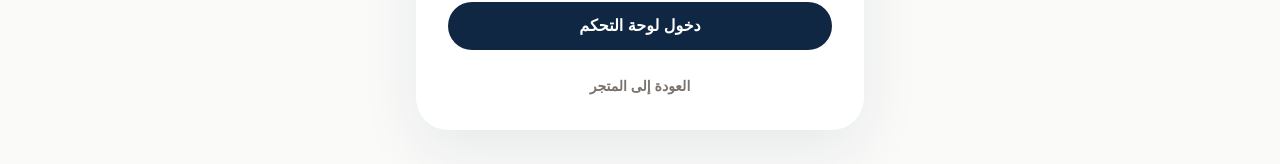
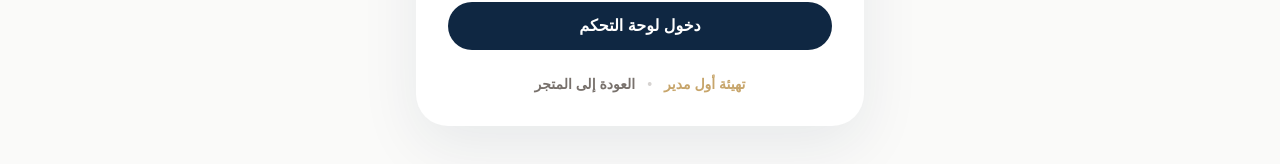
Before and after one commit to abdulaziz12030/rezo-store, a Next.js app: page /admin-login in a window 1280 px wide. Shown: the part 495-659 px from the top of the page. Built offline with nearby package versions, Linux system fonts and the light colour scheme; no server answers.

Commit message:
Add first-admin setup states to login page

```diff
--- a/src/app/admin-login/page.tsx
+++ b/src/app/admin-login/page.tsx
@@ -7,9 +7,19 @@ const errorMessages: Record<string, string> = {
   unauthorized: 'هذا الحساب لا يملك صلاحية إدارة REZO STYLE.'
 }
 
-export default async function AdminLoginPage({ searchParams }: { searchParams: Promise<{ error?: string }> }) {
-  const { error } = await searchParams
+const setupMessages: Record<string, string> = {
+  ready: 'تم إنشاء حساب Owner الأول. يمكنك تسجيل الدخول الآن.',
+  closed: 'تمت تهيئة الإدارة مسبقًا، وصفحة إنشاء المالك الأول مغلقة.'
+}
+
+export default async function AdminLoginPage({
+  searchParams
+}: {
+  searchParams: Promise<{ error?: string; setup?: string }>
+}) {
+  const { error, setup } = await searchParams
   const message = error ? errorMessages[error] : null
+  const setupMessage = setup ? setupMessages[setup] : null
 
   return (
     <main className="min-h-screen bg-stone-50 px-4 py-16">
@@ -19,6 +29,10 @@ export default async function AdminLoginPage({ searchParams }: { searchParams: P
           <h1 className="mt-3 text-3xl font-bold text-brand-navy">دخول الإدارة</h1>
           <p className="mt-3 text-sm leading-6 text-stone-600">هذه الصفحة مخصصة لحسابات الإدارة المعتمدة فقط.</p>
         </div>
+
+        {setupMessage ? (
+          <div className="mt-6 rounded-2xl border border-emerald-200 bg-emerald-50 px-4 py-3 text-sm leading-6 text-emerald-800">{setupMessage}</div>
+        ) : null}
 
         {message ? (
           <div className="mt-6 rounded-2xl border border-red-200 bg-red-50 px-4 py-3 text-sm text-red-700">{message}</div>
@@ -38,8 +52,10 @@ export default async function AdminLoginPage({ searchParams }: { searchParams: P
           <button className="rounded-full bg-brand-navy px-6 py-3 font-bold text-white transition hover:opacity-90">دخول لوحة التحكم</button>
         </form>
 
-        <div className="mt-6 text-center">
-          <Link href="/" className="text-sm font-semibold text-stone-500 hover:text-brand-navy">العودة إلى المتجر</Link>
+        <div className="mt-6 flex items-center justify-center gap-3 text-sm">
+          <Link href="/admin-setup" className="font-semibold text-brand-gold hover:text-brand-navy">تهيئة أول مدير</Link>
+          <span className="text-stone-300">•</span>
+          <Link href="/" className="font-semibold text-stone-500 hover:text-brand-navy">العودة إلى المتجر</Link>
         </div>
       </div>
     </main>
```
